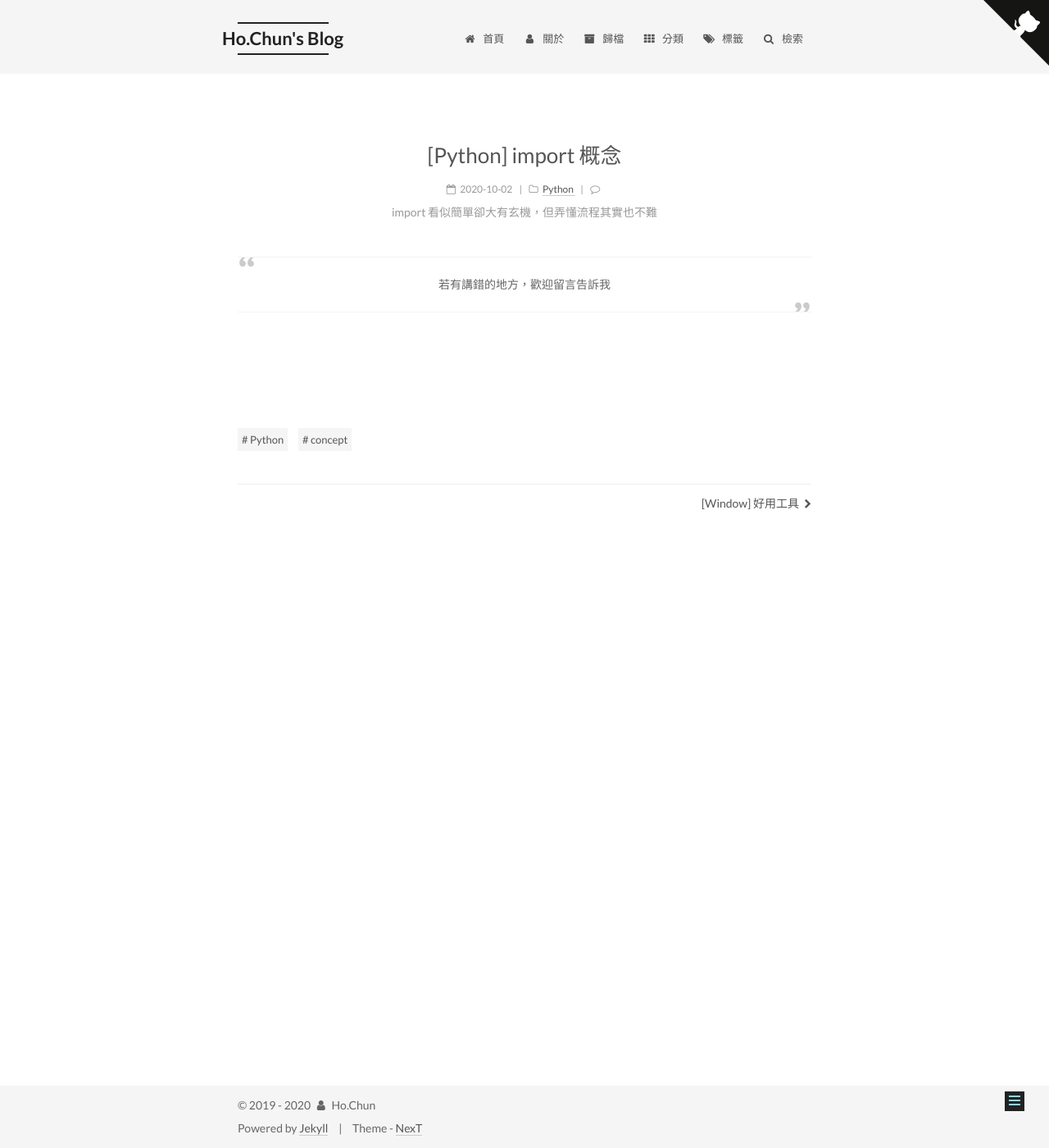
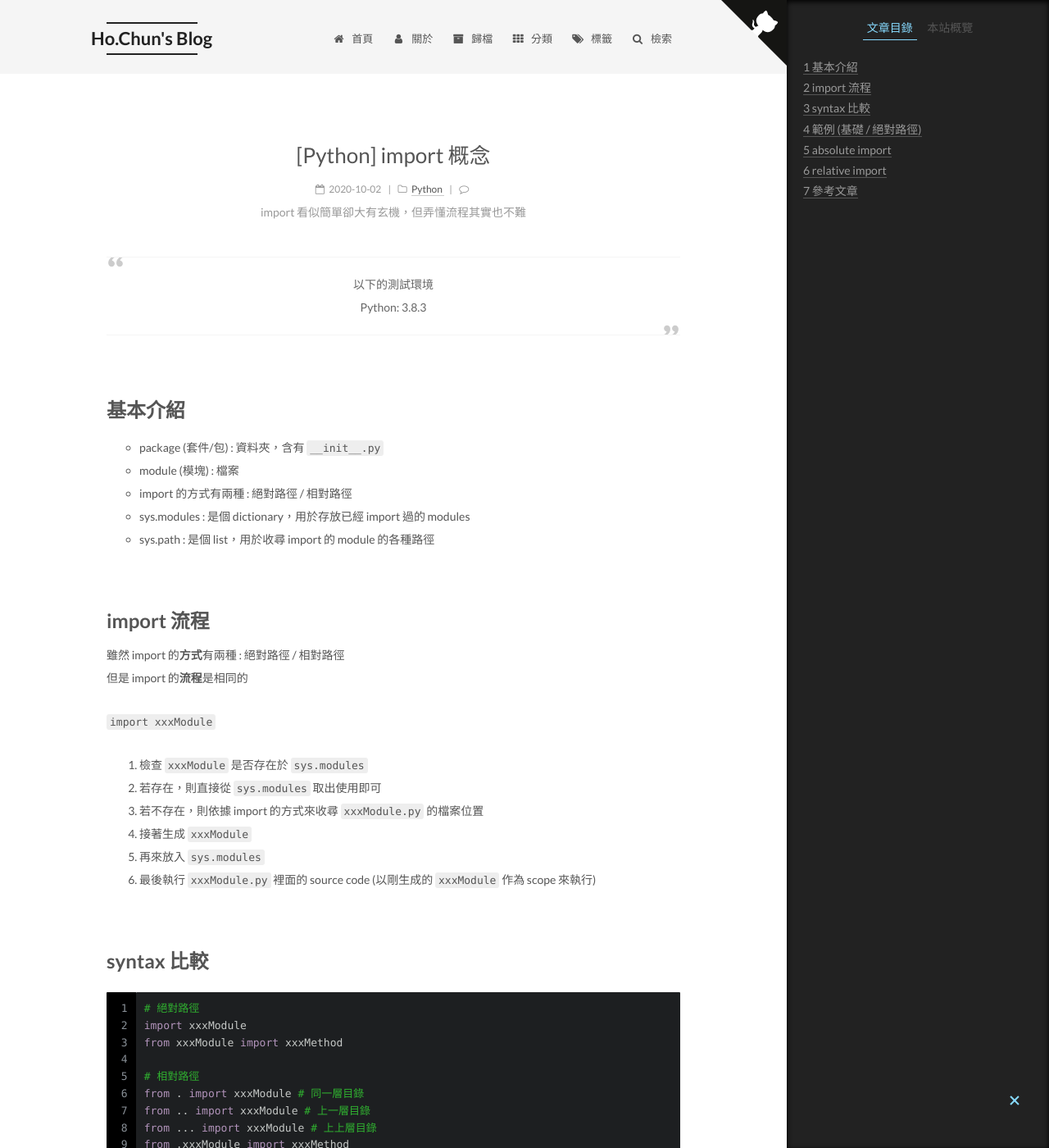
Before and after one commit to hochun836/hochun836.github.io, a Jekyll site: the page built from _posts/2020-10-03-[Python] import 概念.md, in a window 1280 px wide and 1400 px high. Shown: the whole window at 82% size. Built offline with Jekyll 4.4.1, drawn with Linux system fonts in a browser that asks for light colours; comment, search, counter and statistics services are not loaded; some of the changed text lies outside the part shown.

Commit message:
change comment color

````diff
--- a/_posts/2020-10-02-[Python] import 觀念.md
+++ /dev/null
@@ -1,19 +0,0 @@
----
-date: 2020-10-02
-title: "[Python] import 概念"
-description: import 看似簡單卻大有玄機，但弄懂流程其實也不難
-permalink: /:year/:month/:day/python/import-concept.html
-categories:
-- Python
-tags:
-- Python
-- concept
----
-
-<blockquote class="blockquote-center">若有講錯的地方，歡迎留言告訴我</blockquote>
-
-<br>
-
-
-
-<br>
--- /dev/null
+++ b/_posts/2020-10-03-[Python] import 概念.md
@@ -0,0 +1,185 @@
+---
+date: 2020-10-02
+title: "[Python] import 概念"
+description: import 看似簡單卻大有玄機，但弄懂流程其實也不難
+permalink: /:year/:month/:day/python/import-concept.html
+categories:
+- Python
+tags:
+- Python
+- concept
+---
+
+<blockquote class="blockquote-center">以下的測試環境<br>Python: 3.8.3</blockquote>
+
+<br>
+
+# 基本介紹
+- package (套件/包) : 資料夾，含有 `__init__.py`
+- module (模塊) : 檔案
+- import 的方式有兩種 : 絕對路徑 / 相對路徑
+- sys.modules : 是個 dictionary，用於存放已經 import 過的 modules
+- sys.path : 是個 list，用於收尋 import 的 module 的各種路徑
+
+<br>
+
+# import 流程
+雖然 import 的**方式**有兩種 : 絕對路徑 / 相對路徑
+但是 import 的**流程**是相同的
+
+`import xxxModule`
+
+1. 檢查 `xxxModule` 是否存在於 `sys.modules`
+2. 若存在，則直接從 `sys.modules` 取出使用即可
+3. 若不存在，則依據 import 的方式來收尋 `xxxModule.py` 的檔案位置
+4. 接著生成 `xxxModule`
+5. 再來放入 `sys.modules`
+6. 最後執行 `xxxModule.py` 裡面的 source code (以剛生成的 `xxxModule` 作為 scope 來執行)
+
+<br>
+
+# syntax 比較
+```python
+# 絕對路徑
+import xxxModule
+from xxxModule import xxxMethod
+
+# 相對路徑
+from . import xxxModule # 同一層目錄
+from .. import xxxModule # 上一層目錄
+from ... import xxxModule # 上上層目錄
+from .xxxModule import xxxMethod
+
+# 錯誤寫法
+import .xxxModule # . 只能出現在 from 後面
+```
+
+<br>
+
+# 範例 (基礎 / 絕對路徑)
+有了以上的概念後，接著我們利用範例來實際操作下 (<a href="https://github.com/hochun836/python_absolute_import" target="_blank">Github</a>)
+- [基本練習 1](#基本練習-1)
+- [基本練習 2](#基本練習-2)
+- [基本練習 3](#基本練習-3)
+- [基本練習 4](#基本練習-4)
+- [基本練習 5](#基本練習-5)
+
+<br>
+
+## 基本練習 1
+- 執行 `D:\hochun\example\python_absolute_import>python app1.py`
+
+```python
+# 檔案結構
+python_absolute_import
+│  app1.py
+│
+└─packageA
+  │  moduleA.py
+  │  __init__.py
+  │
+  └─packageB
+      │  moduleB.py
+      └─  __init__.py
+```
+
+```python
+# packageA/__init__.py
+print('& packageA')
+
+# packageA/moduleA.py
+print('& moduleA')
+
+# packageA/packageB/__init__.py
+print('& packageB')
+
+# packageA/packageB/moduleB.py
+print('& moduleB')
+```
+
+```python
+# app1.py
+import sys
+for idx, path in enumerate(sys.path):
+    print(f'sys.path[{idx}]: {path}')
+
+print('========== phase1 ==========')
+print('"packageA" in sys.modules:', 'packageA' in sys.modules)
+print('"packageA.moduleA" in sys.modules:', 'packageA.moduleA' in sys.modules)
+print('"packageA.packageB" in sys.modules:', 'packageA.packageB' in sys.modules)
+print('"packageA.packageB.moduleB" in sys.modules:', 'packageA.packageB.moduleB' in sys.modules)
+
+print('========== phase2 ==========')
+from packageA.packageB import moduleB
+print('"packageA" in sys.modules:', 'packageA' in sys.modules)
+print('"packageA.moduleA" in sys.modules:', 'packageA.moduleA' in sys.modules)
+print('"packageA.packageB" in sys.modules:', 'packageA.packageB' in sys.modules)
+print('"packageA.packageB.moduleB" in sys.modules:', 'packageA.packageB.moduleB' in sys.modules)
+
+print('========== phase3 ==========')
+from packageA import moduleA
+print('"packageA" in sys.modules:', 'packageA' in sys.modules)
+print('"packageA.moduleA" in sys.modules:', 'packageA.moduleA' in sys.modules)
+print('"packageA.packageB" in sys.modules:', 'packageA.packageB' in sys.modules)
+print('"packageA.packageB.moduleB" in sys.modules:', 'packageA.packageB.moduleB' in sys.modules)
+
+print('========== phase4 ==========')
+import packageA
+print('packageA:', packageA)
+```
+
+<br>
+
+- 輸出
+
+```python
+& app1.py
+sys.path[0]: D:\hochun\example\python_absolute_import #sys.path[0] 是當前路徑
+sys.path[1]: C:\ProgramData\Anaconda3\python38.zip
+sys.path[2]: C:\ProgramData\Anaconda3\DLLs
+sys.path[3]: C:\ProgramData\Anaconda3\lib
+sys.path[4]: C:\ProgramData\Anaconda3
+sys.path[5]: C:\ProgramData\Anaconda3\lib\site-packages
+sys.path[6]: C:\ProgramData\Anaconda3\lib\site-packages\win32
+sys.path[7]: C:\ProgramData\Anaconda3\lib\site-packages\win32\lib
+sys.path[8]: C:\ProgramData\Anaconda3\lib\site-packages\Pythonwin
+========== phase1 ==========
+"packageA" in sys.modules: False
+"packageA.moduleA" in sys.modules: False
+"packageA.packageB" in sys.modules: False
+"packageA.packageB.moduleB" in sys.modules: False
+========== phase2 ==========
+& packageA # from packageA.packageB import moduleB 先執行 packageA.py
+& packageB # from packageA.packageB import moduleB 再執行 packageB.py
+& moduleB # from packageA.packageB import moduleB 最後執行 moduleB.py
+"packageA" in sys.modules: True # 從 False 改變為 True
+"packageA.moduleA" in sys.modules: False
+"packageA.packageB" in sys.modules: True # 從 False 改變為 True
+"packageA.packageB.moduleB" in sys.modules: True # 從 False 改變為 True
+========== phase3 ==========
+& moduleA # 由於 sys.modules 已經有了 packageA，所以不會再執行 packageA.py
+"packageA" in sys.modules: True
+"packageA.moduleA" in sys.modules: True # 從 False 改變為 True
+"packageA.packageB" in sys.modules: True
+"packageA.packageB.moduleB" in sys.modules: True
+========== phase4 ==========
+packageA: <module 'packageA' from 'D:\\hochun\\example\\python_absolute_import\\packageA\\__init__.py'>
+```
+
+- 觀察
+
+
+
+<br>
+
+# absolute import
+
+<br>
+
+# relative import
+
+<br>
+
+# 參考文章
+
+<br>
--- a/_sass/_common/components/highlight/theme.scss
+++ b/_sass/_common/components/highlight/theme.scss
@@ -25,7 +25,8 @@ $highlight_theme : jekyll-config("highlight_theme");
   $highlight-current-line : #282a2e !global;
   $highlight-selection    : #373b41 !global;
   $highlight-foreground   : #c5c8c6 !global;
-  $highlight-comment      : #969896 !global;
+  // $highlight-comment      : #969896 !global;
+  $highlight-comment      : rgb(48, 177, 48) !global;
   $highlight-red          : #cc6666 !global;
   $highlight-orange       : #de935f !global;
   $highlight-yellow       : #f0c674 !global;
````
